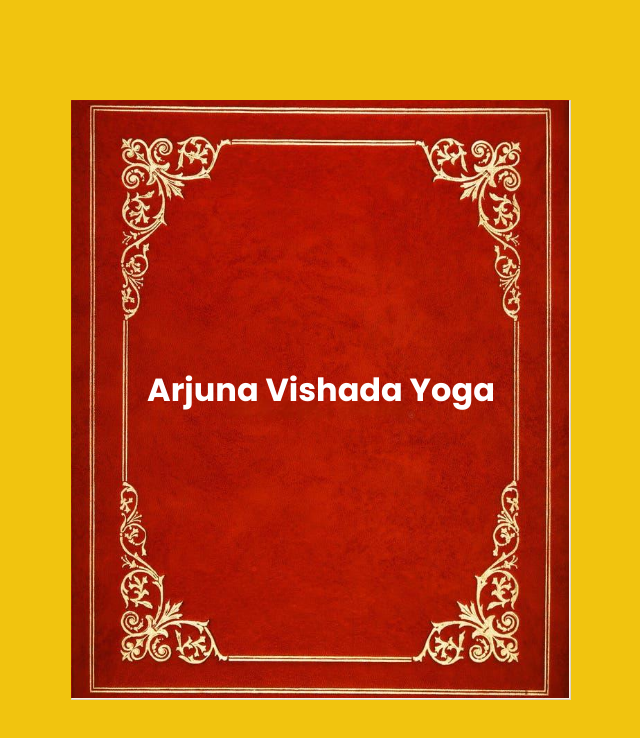
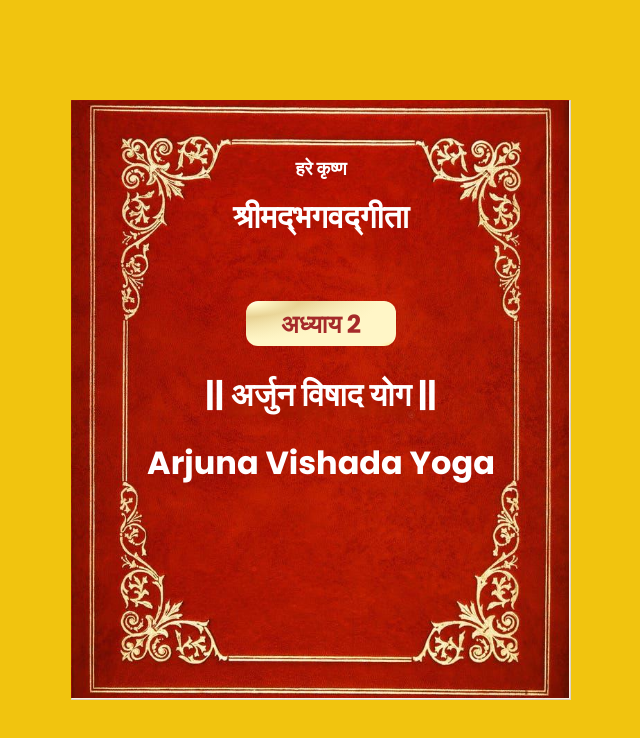
Before and after one commit to IamKavy47/Bhagavad-Gita, a plain HTML site: page main/books/book1.html in a window 1280 px wide. Shown: the whole page, without its empty margins (569-1209 px from the left). Drawn offline with Linux system fonts and the light colour scheme.

Commit message:
front page done

```diff
--- a/main/books/book1.html
+++ b/main/books/book1.html
@@ -4,15 +4,130 @@
 <head>
   <meta charset="UTF-8" />
   <meta name="viewport" content="width=device-width, initial-scale=1.0" />
-  <link rel="stylesheet" href="/style.css" />
   <title>Arjuna Vishada Yoga</title>
+  <style>
+        @import url('https://fonts.googleapis.com/css2?family=Poppins:ital,wght@0,100;0,200;0,300;0,400;0,500;0,600;0,700;0,800;0,900;1,100;1,200;1,300;1,400;1,500;1,600;1,700;1,800;1,900&display=swap');
+
+    *{
+        margin: 0;
+        padding: 0;
+        box-sizing: border-box;
+      font-family: "Poppins", sans-serif;
+    }
+
+    body {
+        display: grid;
+        place-content: center;
+        height: 100vh;
+        width: 100vw;
+      overflow: hidden;
+      background: #f1c40f;
+    }
+
+    .flipbook {
+        width: 1000px;
+        height: 600px;
+    }
+
+    .flipbook .hard {
+        background-image: url("/images/inner.png") !important;
+        color: #fff;
+        width: 719px;
+        height: 900px;
+        font-weight: bold;
+        border: none;
+    }
+    .flipbook .hard img{
+        height: 100%;
+        position: fixed;
+        width: 100%;
+    }
+    .flipbook .hard #hare{
+        z-index: 11;
+    }
+    .flipbook .hard .title1{
+        margin-bottom: 50px;
+        z-index: 11;
+    }
+    .flipbook .hard #chapter{
+        z-index: 11;
+        width: 150px;
+        height: 45px;
+        line-height: 45px;
+        padding-top: 1.5px;
+        text-align: center;
+        margin-bottom: 15px;
+        font-size: 25px;
+        font-weight: bold;
+        font-family: "Poppins", sans-serif;
+        text-decoration: none;
+        color: brown; /* Adjust text color as needed */
+        border-radius: 12px; /* Optional: Rounded corners */
+        background: radial-gradient(
+                ellipse farthest-corner at right bottom,
+                #FFE38B 0%,
+                #FFF6C7 8%,
+                #FFF6C7 30%,
+                #FFF6C7 40%,
+                transparent 80%
+            ),
+            radial-gradient(
+                ellipse farthest-corner at left top,
+                #FFFFFF 0%,
+                #FFF6C7 8%,
+                #E8D293 25%,
+                #FFF6C7 62.5%,
+                #FFF6C7 100%
+            );
+    }
+    .flipbook .hard .title2{
+        margin-bottom: 10px;
+        z-index: 11;
+    }
+    .flipbook .hard .title3{
+        margin-bottom: 160px;
+        z-index: 11;
+    }
+    .flipbook .hard small{
+      font-style: italic;
+      font-weight: lighter;
+      opacity: 0.7;
+      font-size: 14px;
+    }
+
+    .flipbook .page {
+        background-image: url("/images/page.png");
+      display: flex;
+      flex-direction: column;
+      justify-content: center;
+      align-items: center;
+        gap: 10px;
+        border: 1px solid rgba(0, 0, 0, 0.11);
+    }
+
+    .page img{
+      width: 70%;
+      object-fit: cover;
+      margin: auto;
+    }
+
+    .flipbook .page small{
+      font-size: 14px;
+        margin-bottom: 10px;
+    }
+
+  </style>
 </head>
 
 <body>
   <div class="flipbook">
     <div class="hard">
       <img src="/images/outer.jpeg" alt="">
-      <h1 id="title">Arjuna Vishada Yoga</h1>
+      <h3 id="hare">हरे कृष्ण</h3>
+      <h1 class="title1">श्रीमद्भगवद्गीता</h1>
+      <div id="chapter">अध्याय 2</div>
+      <h1 class="title2">|| अर्जुन विषाद योग ||</h1>
+      <h1 class="title3">Arjuna Vishada Yoga</h1>
     </div>
     <div class="hard">
       <img src="/images/inner.png" alt="">
--- a/style.css
+++ /dev/null
@@ -1,67 +0,0 @@
-@import url('https://fonts.googleapis.com/css2?family=Poppins:ital,wght@0,100;0,200;0,300;0,400;0,500;0,600;0,700;0,800;0,900;1,100;1,200;1,300;1,400;1,500;1,600;1,700;1,800;1,900&display=swap');
-
-*{
-    margin: 0;
-    padding: 0;
-    box-sizing: border-box;
-	font-family: "Poppins", sans-serif;
-}
-
-body {
-    display: grid;
-    place-content: center;
-    height: 100vh;
-    width: 100vw;
-	overflow: hidden;
-	background: #f1c40f;
-}
-
-.flipbook {
-    width: 1000px;
-    height: 600px;
-}
-
-.flipbook .hard {
-    background-image: url("/images/inner.png") !important;
-    color: #fff;
-    width: 719px;
-    height: 900px;
-    font-weight: bold;
-    border: none;
-}
-.flipbook .hard img{
-    height: 100%;
-    position: fixed;
-    width: 100%;
-}
-.flipbook .hard #title{
-    margin-bottom: 20px;
-    z-index: 11;
-}
-.flipbook .hard small{
-	font-style: italic;
-	font-weight: lighter;
-	opacity: 0.7;
-	font-size: 14px;
-}
-
-.flipbook .page {
-    background-image: url("/images/page.png");
-	display: flex;
-	flex-direction: column;
-	justify-content: center;
-	align-items: center;
-    gap: 10px;
-    border: 1px solid rgba(0, 0, 0, 0.11);
-}
-
-.page img{
-	width: 70%;
-	object-fit: cover;
-	margin: auto;
-}
-
-.flipbook .page small{
-	font-size: 14px;
-    margin-bottom: 10px;
-}
```
